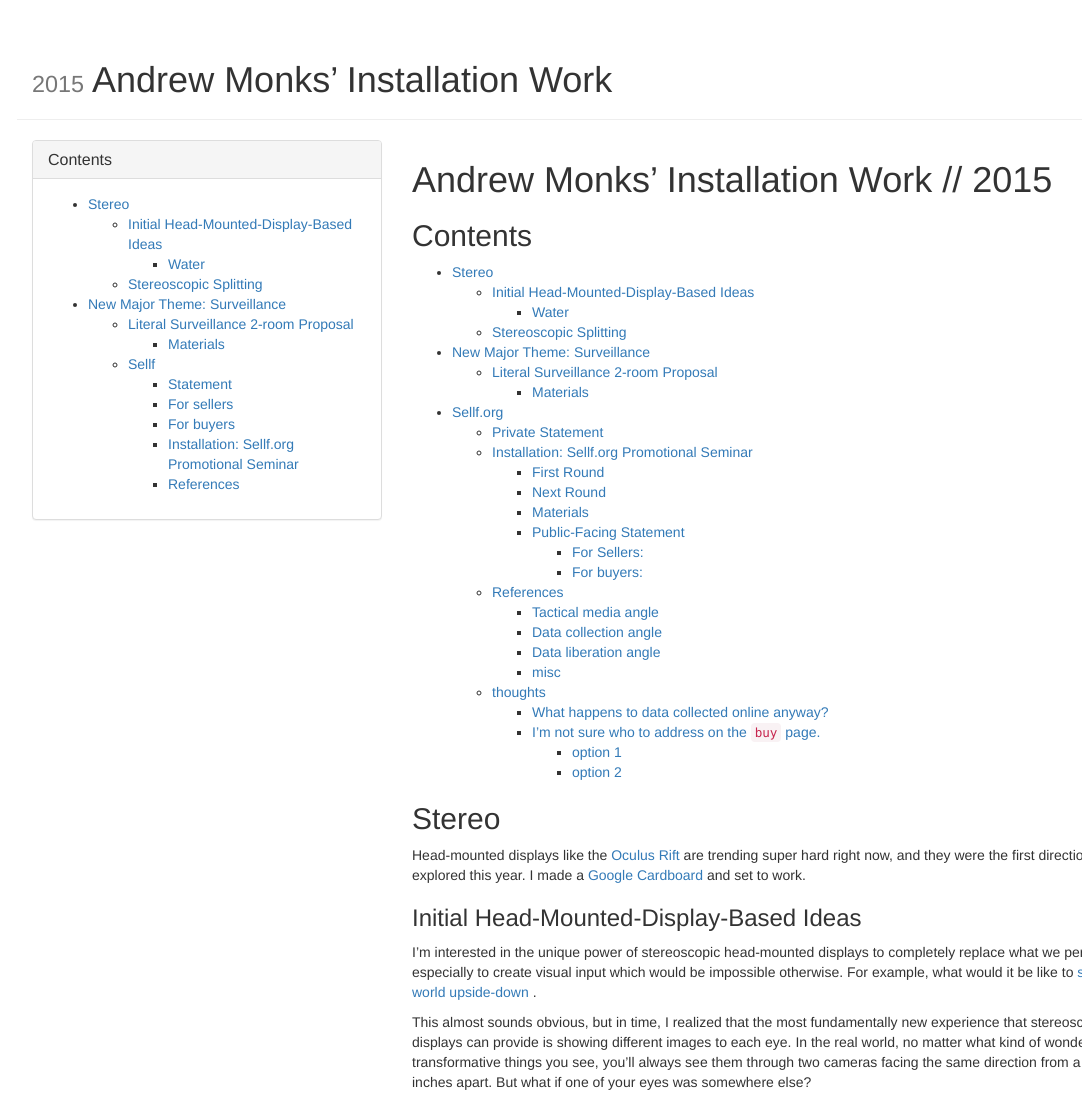
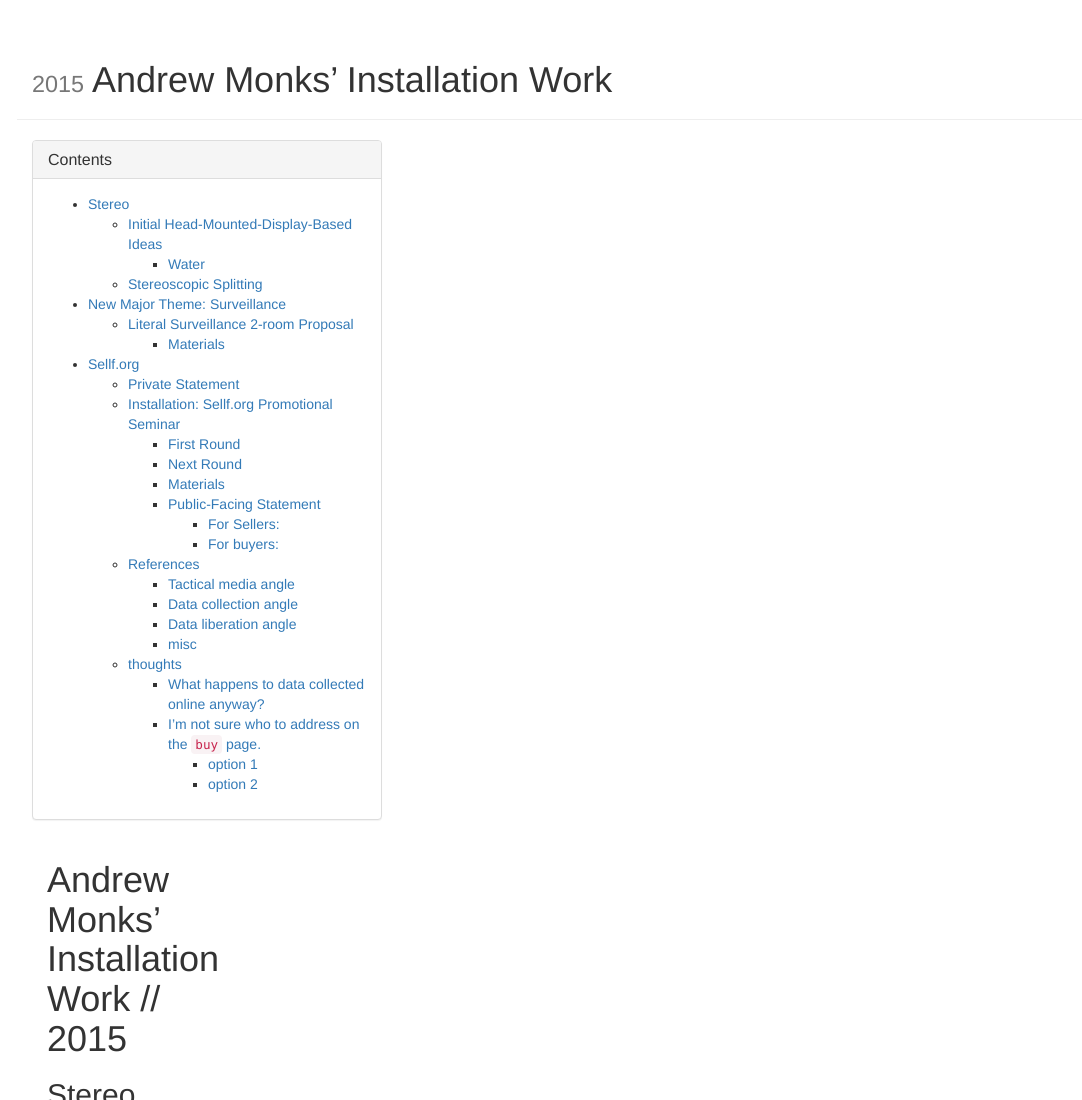
Before and after one commit to amonks/installations-2015, a plain HTML site: page index.html in a window 1280 px wide. Shown: the top 1100 px of the page, without its empty margins (53-1135 px from the left). Drawn offline with nearby package versions, Linux system fonts and the light colour scheme.

Commit message:
contents

```diff
--- a/index.html
+++ b/index.html
@@ -19,55 +19,17 @@
             <h3 class="panel-title" id="contents">Contents</h3>
           </div>
           <div class="panel-body">
-            <ul>
-              <li><a href="#stereo">Stereo</a>
-
-              <ul>
-                <li><a href="#initial-headmounteddisplaybased-ideas">Initial Head-Mounted-Display-Based Ideas</a>
-
-                <ul>
-                  <li><a href="#water">Water</a></li>
-                </ul></li>
-                <li><a href="#stereoscopic-splitting">Stereoscopic Splitting</a></li>
-              </ul></li>
-              <li><a href="#new-major-theme-surveillance">New Major Theme: Surveillance</a>
-
-              <ul>
-                <li><a href="#literal-surveillance-room-proposal">Literal Surveillance 2-room Proposal</a>
-
-                <ul>
-                  <li><a href="#materials">Materials</a></li>
-                </ul></li>
-                <li><a href="#sellf">Sellf</a>
-
-                <ul>
-                  <li><a href="#statement">Statement</a></li>
-                  <li><a href="#for-sellers">For sellers</a></li>
-                  <li><a href="#for-buyers">For buyers</a></li>
-                  <li><a href="#installation-sellforg-promotional-seminar">Installation: Sellf.org Promotional Seminar</a></li>
-                  <li><a href="#references">References</a></li>
-                </ul></li>
-              </ul></li>
-            </ul>
-
-          </div>
-          <!-- end toc -->
-        </div>
-      </div>
-      <div class="col-md-8">
-
-
-<!-- START GENERATED CONTENT
-      DO NOT EDIT HERE
-     EXCEPT ACTUALLY DO:
-      ADD .img-responsive TO IMGS -->
 
 
 
 
-<h1 id="andrewmonksinstallationwork2015">Andrew Monks&#8217; Installation Work // 2015</h1>
 
-<h2 id="contents">Contents</h2>
+<!-- START GENERATED TOC
+        DO NOT EDIT HERE -->
+
+
+
+
 
 <ul>
 <li><a href="#stereo">Stereo</a>
@@ -98,7 +60,30 @@
 <li><a href="#option-">option 2</a></li></ul></li></ul></li></ul></li>
 </ul>
 
-<!-- end toc -->
+
+
+
+<!-- END GENERATED TOC -->
+
+
+
+
+        </div>
+      </div>
+      <div class="col-md-8">
+
+
+
+
+<!-- START GENERATED CONTENT
+      DO NOT EDIT HERE
+     EXCEPT ACTUALLY DO:
+      ADD .img-responsive TO IMGS -->
+
+
+
+
+<h1 id="andrewmonksinstallationwork2015">Andrew Monks&#8217; Installation Work // 2015</h1>
 
 <h2 id="stereo">Stereo</h2>
 
```
